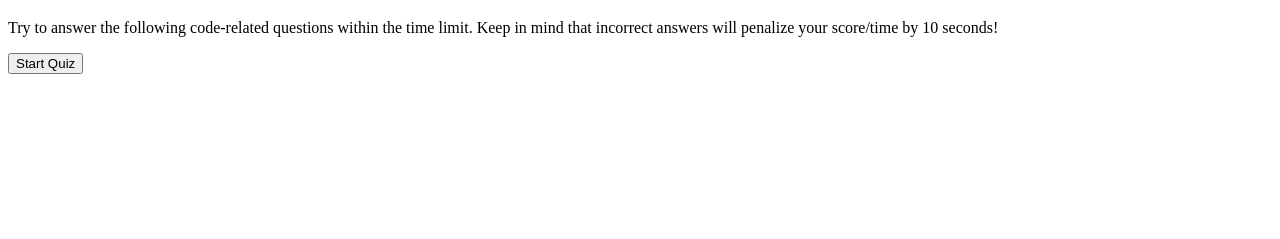
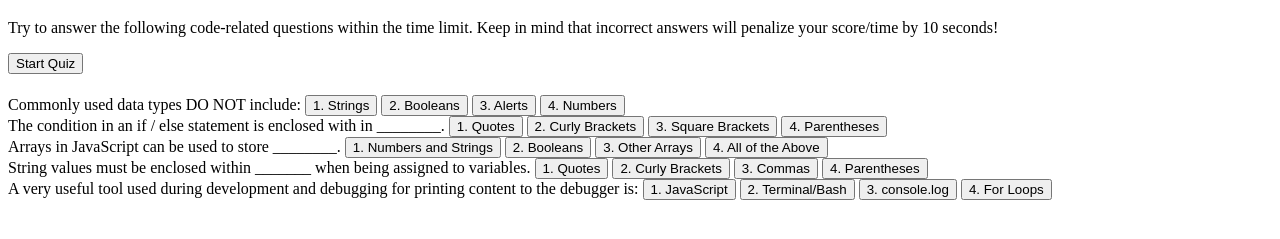
Before and after one commit to floconno/code-quiz, a plain HTML site: page index.html in a window 1280 px wide. Shown: the part 61-300 px from the top of the page. Drawn offline with Linux system fonts and the light colour scheme.

Commit message:
created question content and answer buttons

```diff
--- a/assets/js/questions.js
+++ b/assets/js/questions.js
@@ -12,8 +12,8 @@ var questions = [
         correctIndex: 3,
     },
     {
-        question: "Arrays in JavaScript can be used to store ________. ",
-        choices: ["number and strings", "booleans", "other arrays", "all of the above"],
+        question: "Arrays in JavaScript can be used to store ________.",
+        choices: ["numbers and strings", "booleans", "other arrays", "all of the above"],
         correctIndex: 3,
     },
     {
--- a/index.html
+++ b/index.html
@@ -20,15 +20,39 @@
     <div id="main"></div>
     <div class="quiz">
         <div class="first-question">
-            <div></div>
+            Commonly used data types DO NOT include:
+            <button id="strings" class="btn">1. Strings</button>
+            <button id="booleans-1" class="btn">2. Booleans</button>
+            <button id="alerts" class="btn">3. Alerts</button>
+            <button id="numbers" class="btn">4. Numbers</button>
         </div>
         <div class="second-question">
+            The condition in an if / else statement is enclosed with in ________.
+            <button id="quotes-1" class="btn">1. Quotes</button>
+            <button id="curly-brackets-1" class="btn">2. Curly Brackets</button>
+            <button id="square-brackets" class="btn">3. Square Brackets</button>
+            <button id="parentheses-1" class="btn">4. Parentheses</button>
         </div>
         <div class="third-question">
+            Arrays in JavaScript can be used to store ________.
+            <button id="numbers-and-strings" class="btn">1. Numbers and Strings</button>
+            <button id="booleans-2" class="btn">2. Booleans</button>
+            <button id="other-arrays" class="btn">3. Other Arrays</button>
+            <button id="all-of-the-above" class="btn">4. All of the Above</button>
         </div>
         <div class="fourth-question">
+            String values must be enclosed within _______ when being assigned to variables.
+            <button id="quotes-2" class="btn">1. Quotes</button>
+            <button id="curly-brackets-2" class="btn">2. Curly Brackets</button>
+            <button id="commas" class="btn">3. Commas</button>
+            <button id="parentheses-2" class="btn">4. Parentheses</button>
         </div>
         <div class="fifth-question">
+            A very useful tool used during development and debugging for printing content to the debugger is:
+            <button id="JavaScript" class="btn">1. JavaScript</button>
+            <button id="terminal/bash" class="btn">2. Terminal/Bash</button>
+            <button id="console.log" class="btn">3. console.log</button>
+            <button id="for-loops" class="btn">4. For Loops</button>
         </div>
     </div>
     <script src="./assets/js/logic.js"></script>
```
